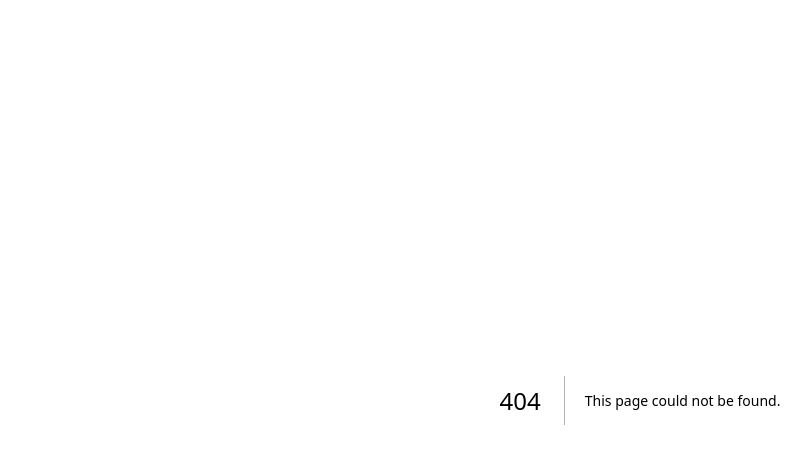
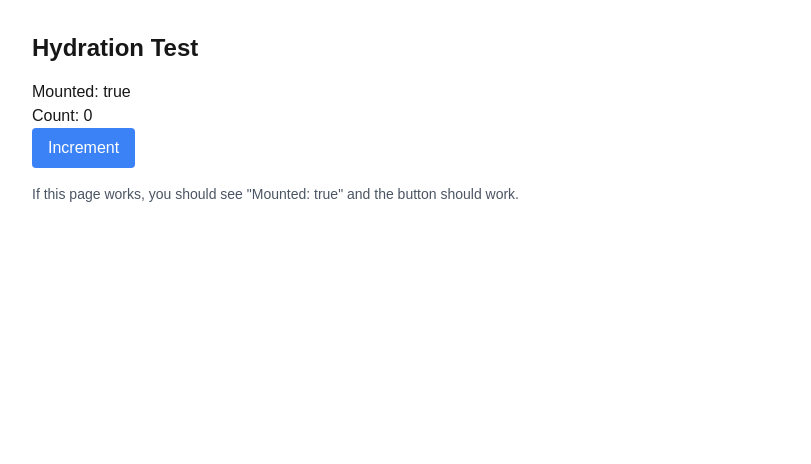
Before and after one commit to susansomerset/checkpoint, a Next.js app: page /test-hydration in a window 1280 px wide. Before the commit this address had no page. Shown: the top 464 px of the page, without its empty margins (0-811 px from the left). Built offline with nearby package versions, Linux system fonts and the light colour scheme.

Commit message:
Add public hydration test page for Vercel testing

```diff
--- /dev/null
+++ b/src/app/test-hydration/page.tsx
@@ -0,0 +1,28 @@
+'use client'
+
+import { useEffect, useState } from 'react'
+
+export default function HydrationTestPage() {
+  const [count, setCount] = useState(0)
+  const [mounted, setMounted] = useState(false)
+
+  useEffect(() => {
+    setMounted(true)
+    console.log('HydrationTestPage mounted!')
+  }, [])
+
+  return (
+    <div className="p-8">
+      <h1 className="text-2xl font-bold mb-4">Hydration Test</h1>
+      <p>Mounted: {String(mounted)}</p>
+      <p>Count: {count}</p>
+      <button
+        onClick={() => setCount(count + 1)}
+        className="px-4 py-2 bg-blue-500 text-white rounded"
+      >
+        Increment
+      </button>
+      <p className="mt-4 text-sm text-gray-600">If this page works, you should see "Mounted: true" and the button should work.</p>
+    </div>
+  )
+}
```
